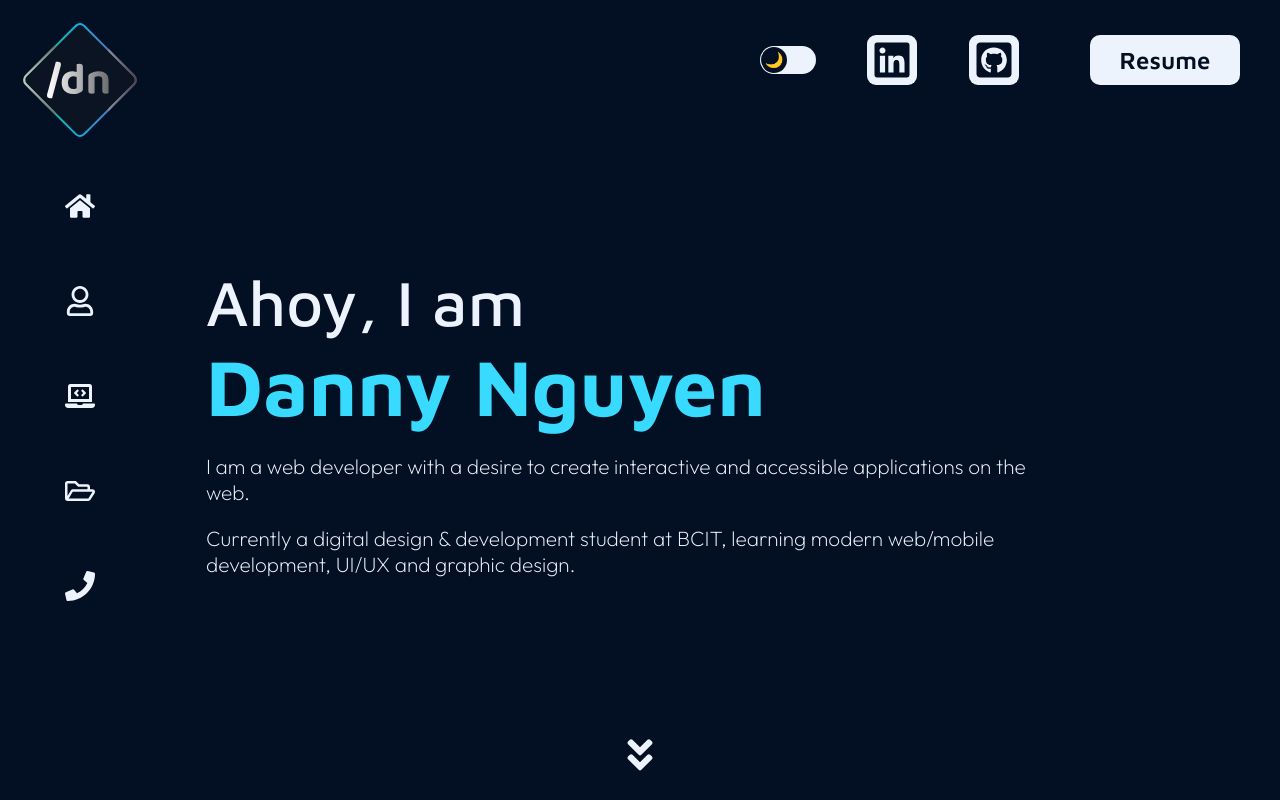
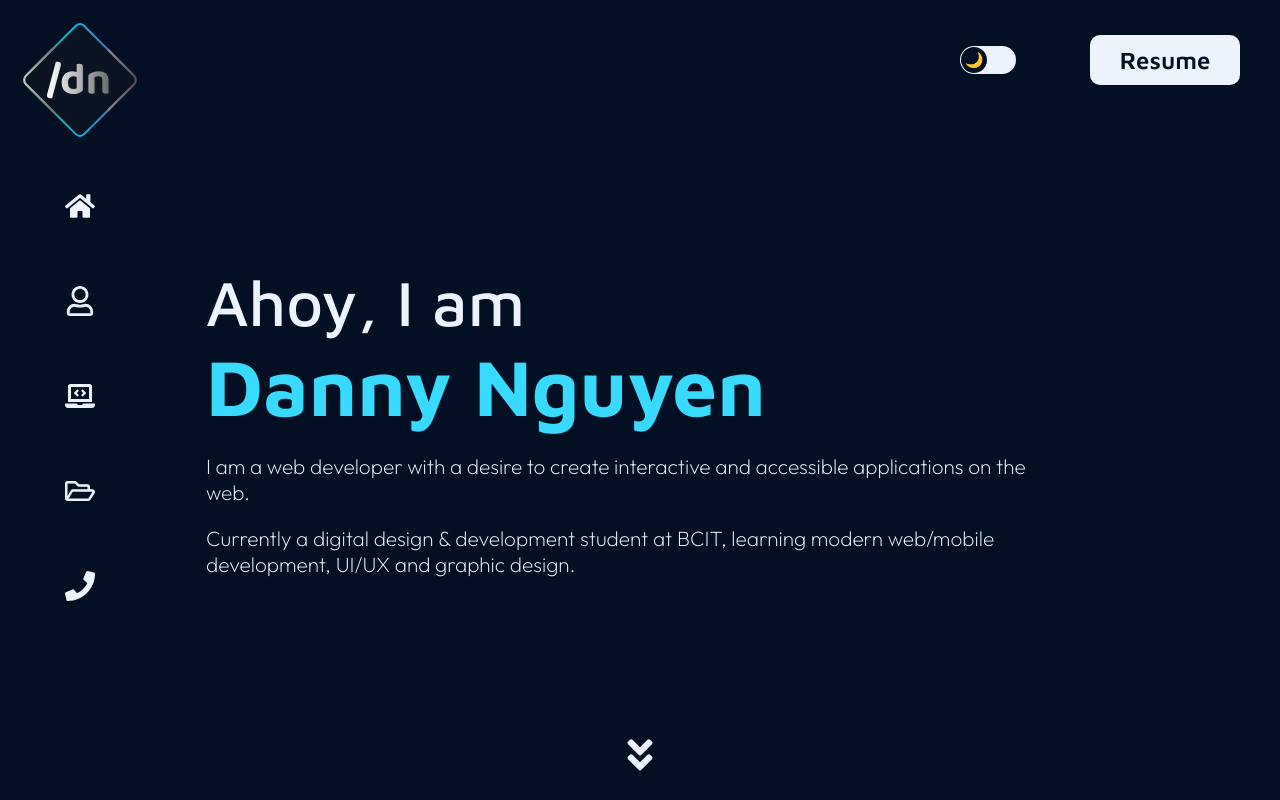
Before and after one commit to dnguyen130/portfolio, a Next.js app: page / in a window 1280 px wide. Shown: the top 800 px of the page. Built offline with nearby package versions, Linux system fonts and the light colour scheme.

Commit message:
cleaned up some stuff

```diff
--- a/components/TopNav/index.js
+++ b/components/TopNav/index.js
@@ -1,9 +1,7 @@
 import styled from "styled-components";
 import ReactSwitch from "react-switch";
-import { FaGithubSquare, FaLinkedin } from "react-icons/fa";
 
 import Button from "../Button";
-import ImgButton from "../ImgButton";
 
 import { useTheme } from "../../utils/provider";
 import { site_theme } from "../../utils/variables";
@@ -11,10 +9,10 @@ import { motion } from "framer-motion";
 
 const TopNavCont = styled.div`
   display: flex;
-  justify-content: space-between;
+  justify-content: flex-end;
   align-self: flex-end;
   align-items: center;
-  width: 500px;
+  width: 300px;
   height: 120px;
   font-family: 'Maven Pro', sans-serif;
   z-index: 99999;
@@ -66,7 +64,7 @@ const TopNav = ({
             justifyContent: "center",
             alignItems: "center",
             height: "100%",
-            fontSize: 15
+            fontSize: 15,
           }}
         >
           🌙
@@ -84,13 +82,6 @@ const TopNav = ({
           ☀️
         </div>}
       />
-      <ImgButton>
-        <FaLinkedin size="40px" color={site_theme[theme].background} />
-      </ImgButton>
-      <ImgButton imgLink="https://github.com/dnguyen130">
-        {/* customize width, color of stroke stroke-width="10" stroke="white" */}
-        <FaGithubSquare size="40px" color={site_theme[theme].background} />
-      </ImgButton>
       <Button btnLink="/resume.pdf" btnText="Resume" width="150px" height="50px" fsize="1.5em" bgcolor={site_theme[theme].text} bghover={site_theme[theme].strong} clr={site_theme[theme].background} />
       </motion.div>
     </TopNavCont>
--- a/pages/index.js
+++ b/pages/index.js
@@ -93,7 +93,9 @@ export default function Home() {
     return (
       <Page>
       <HomePageCont id="home">
-        <Logo src="/logo.svg" />
+        <a href="#home">
+          <Logo src="/logo.svg" />
+        </a>
         <LeftNav />
         <TopNav onChange={ThemeSwitcher} checked={checked}/>
         <CenterCont>
```
